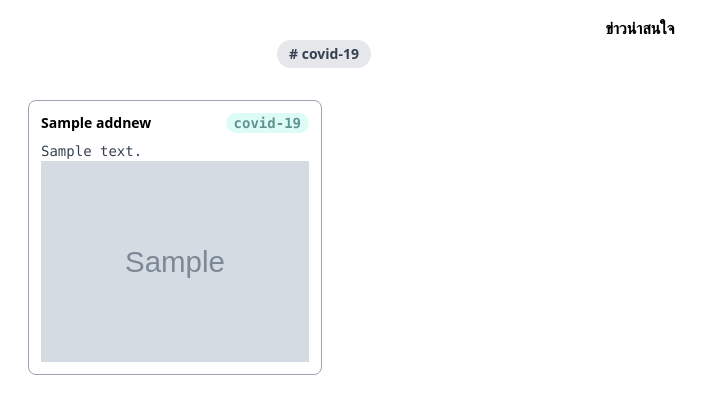
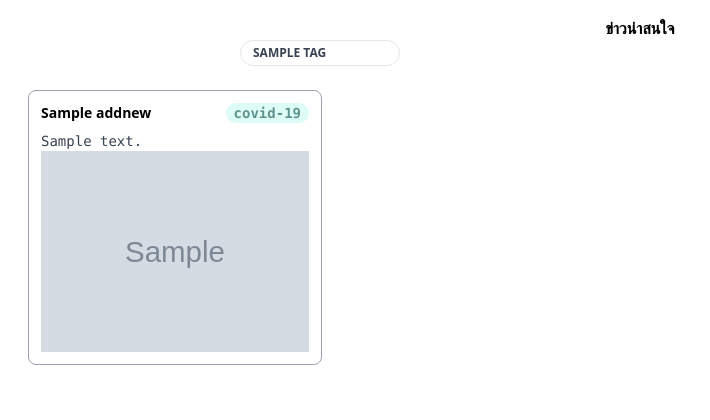
Before and after one commit to alongkornubu/Fake-news-Detection, a Django app: template mysite/news/templates/news/follow.html in a window 1280 px wide. Shown: the part 80-500 px from the top of the page, without its empty margins (0-710 px from the left). Run offline with Django 4.2, Linux system fonts and the light colour scheme; tables that the repository leaves empty hold one stand-in row (values such as "Sample post"); the template is opened without the code that fills it: values that come from a table or form of the project are taken from there, most other values are stand-ins (such as "Sample title", 1, 10 or a date in 2020); grey boxes marked "Sample" are stand-in pictures; some libraries are stand-ins or nearby versions.

Commit message:
add show one tag

```diff
--- a/mysite/news/models.py
+++ b/mysite/news/models.py
@@ -16,6 +16,11 @@ class AddNew(models.Model):
 	title = models.CharField(max_length=200)
 	text = models.CharField(max_length=500)
 	tag = models.CharField(max_length=50 ,choices=chocies_type, default='covid-19')
-	image = models.ImageField(upload_to='images/', blank=True, null = True)
+	image = models.ImageField(upload_to='images', blank=True, null = True)
 
+"""
+class Tag(m.m):
+	name = charField(max_length=200)
+	tag_of = key(AddNew)
+"""
 # class DetectNews(models.Model):
--- a/mysite/news/templates/news/follow.html
+++ b/mysite/news/templates/news/follow.html
@@ -7,13 +7,11 @@
     <div class="text-center mt-4">
       <h1 class="font-bold">ข่าวน่าสนใจ</h1>
       <div class="grid grid-cols-4 px-56">
-        {% for news  in new %}
-              <div>
-                <!-- <button class="bg-gray-200 rounded"># {{ news.tag }}</button> -->
-                <a href="" class="inline-block bg-gray-200 rounded-full px-3 py-1 text-sm font-semibold text-gray-700 mr-2 mb-2"># {{ news.tag }}</a>
-              </div>
+        {% for i in tag %}
 
-
+          <div class="ml-4 text-xs inline-flex items-center font-bold leading-sm uppercase px-3 py-1 rounded-full w-40 bg-white text-gray-700 border">
+            {{i}}
+          </div>
         {% endfor %}
       </div>
     </div>
@@ -23,17 +21,15 @@
     <!-- card -->
 
     <div class="px-5 py-15">
-      {% for news in new %}
+      {% for n  in new %}
         <div class="container mt-4 mx-auto">
             <div class="grid grid-cols-1 sm:grid-cols-2 md:grid-cols-3 lg:grid-cols-4">
             <div class="card m-2 cursor-pointer border border-gray-400 rounded-lg hover:shadow-md hover:border-opacity-0 transform hover:-translate-y-1 transition-all duration-200">
                 <div class="m-3">
-                <h2 class="text-sm font-bold mb-2">{{ news.title }}
-                <span class="text-sm text-teal-800 font-mono bg-teal-100 inline rounded-full px-2 align-top float-right animate-pulse">{{ news.tag }}</span></h2>
-                <p class="font-light font-mono text-sm text-gray-700 hover:text-gray-900 transition-all duration-200">{{ news.text }}</p>
-                {% for i in image %}
-                    <img src={{ i.image.url }} alt="">
-                {% endfor %}
+                <h2 class="text-sm font-bold mb-2">{{ n.title }}
+                <span class="text-sm text-teal-800 font-mono bg-teal-100 inline rounded-full px-2 align-top float-right animate-pulse">{{ n.tag }}</span></h2>
+                <p class="font-light font-mono text-sm text-gray-700 hover:text-gray-900 transition-all duration-200">{{ n.text }}</p>
+                <img src={{ n.image.url }} alt="">
                 </div>
             </div>
             </div>
--- a/mysite/news/templates/news/signup.html
+++ b/mysite/news/templates/news/signup.html
@@ -18,7 +18,9 @@
                         {% for fm in form %}
                             {{fm.label_tag}}
                             {{fm}}
+                        <div class="mt-">
                             <small class="text-red-300">{{fm.errors|striptags}}</small>
+                        </div>
                         {% endfor %}
 
                     <button type="submit" class="mt-3 block text-center text-white bg-green-500 p-3 duration-300 rounded-sm hover:bg-green-300 w-full">สมัคร</button>
```
Also changed, not shown: mysite/news/templates/news/index.html (+1 -11 lines), mysite/news/views.py (+10 -2 lines), mysite/media/images/sell.PNG (deleted), mysite/media/images/บนทก.PNG (added), 1 other file.
